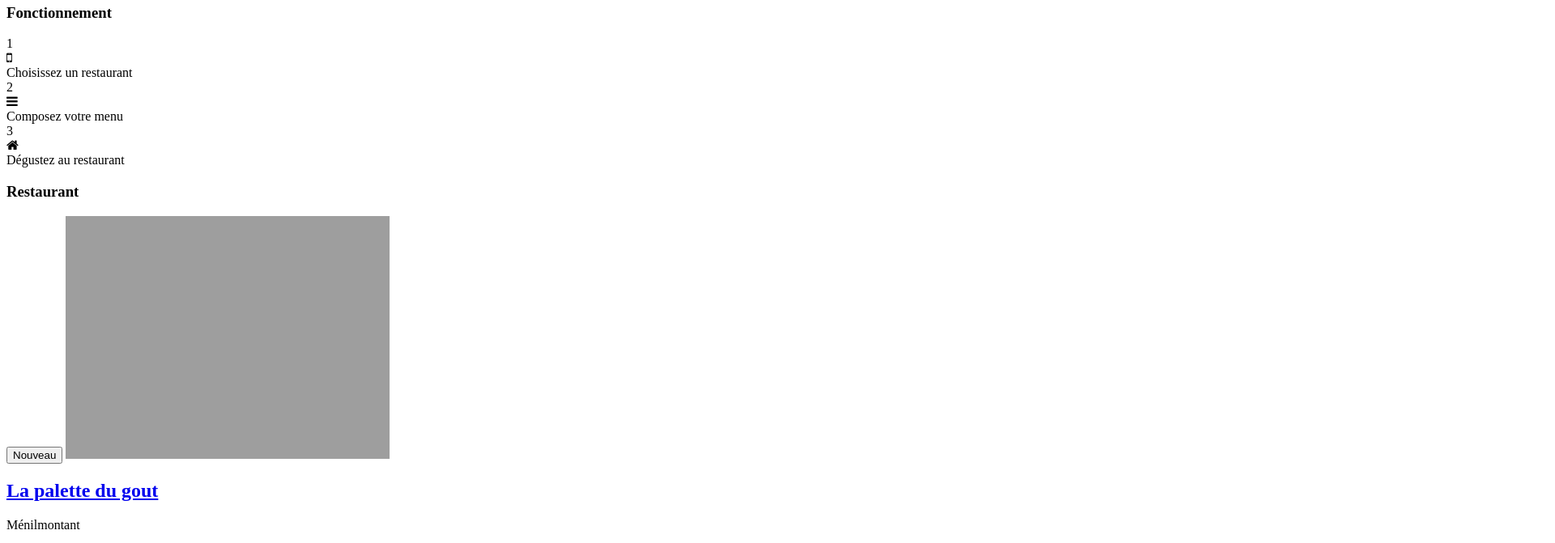
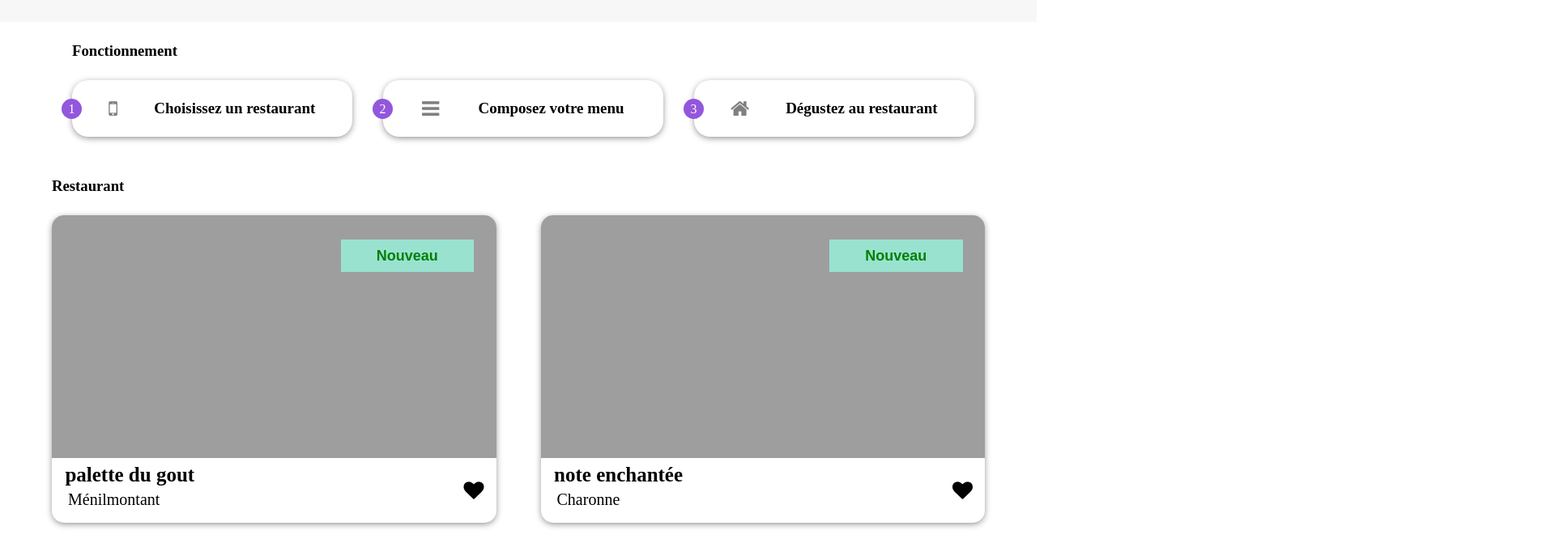
Before and after one commit to AhmaduLo/OhmyFood, a website: page index.html in a window 1280 px wide. Shown: the part 286-957 px from the top of the page at 81% size, 1920 px wide, since content can reach past the window. Drawn offline with Linux system fonts and the light colour scheme; the site is published under a folder, as on GitHub Pages, so addresses that start at the root find nothing; a web font is replaced by a local one.

Commit message:
add point

```diff
--- a/index.html
+++ b/index.html
@@ -1,5 +1,5 @@
 <!DOCTYPE html>
-<!-- <html lang="en"> -->
+<html lang="fr">
 
 <head>
   <meta http-equiv="X-UA-Compatible" content="IE=edge" />
@@ -7,7 +7,7 @@
   <meta name="viewport" content="width=device-width, initial-scale=1.0" />
   <link rel="stylesheet" href="https://stackpath.bootstrapcdn.com/font-awesome/4.7.0/css/font-awesome.min.css" />
   <link href="https://fonts.googleapis.com/css2?family=Creepster&display=swap" rel="stylesheet" />
-  <link rel="stylesheet" href="/scss/main.css" />
+  <link rel="stylesheet" href="scss/main.css" />
   <title>Document</title>
 </head>
 
```
Also changed, not shown: DelicedesSens.html (+1 -1 lines), NoteEnchanter.html (+1 -1 lines), PalatteduGout.html (+1 -1 lines).
